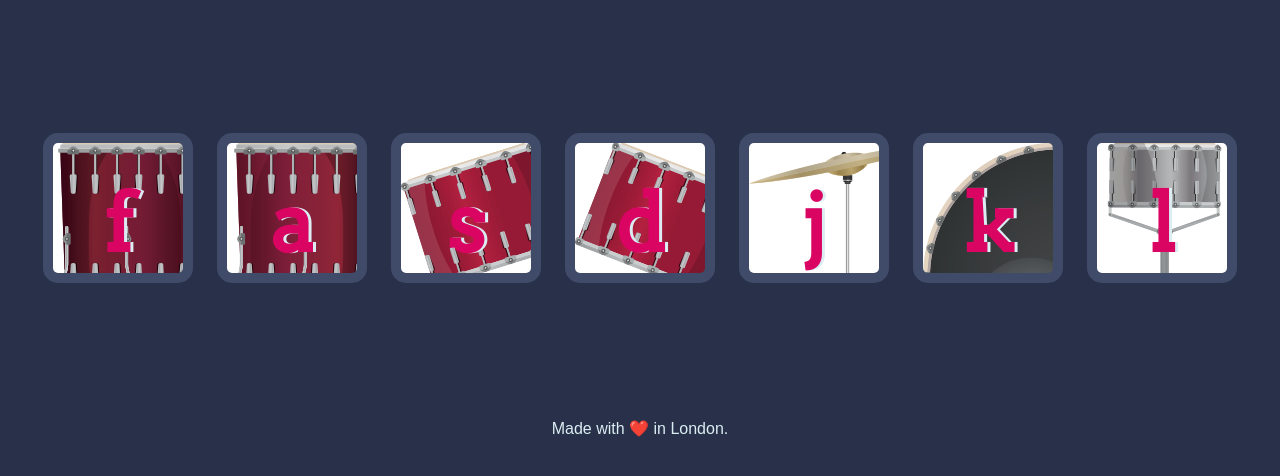
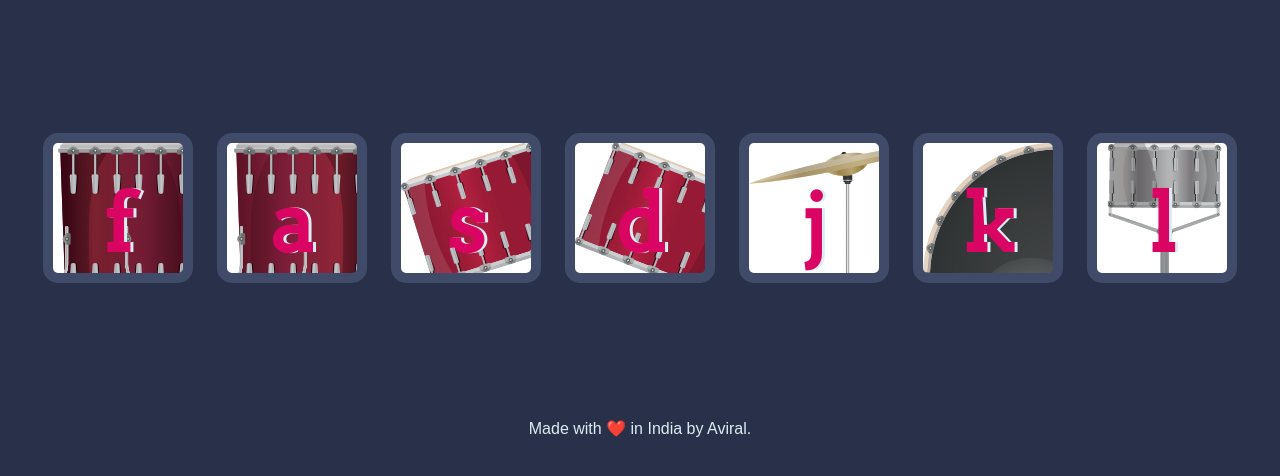
Before and after one commit to Aviral580/Drum_Site, a plain HTML site: page index.html in a window 1280 px wide. Shown: the part 156-632 px from the top of the page. Drawn offline with Linux system fonts and the light colour scheme.

Commit message:
index.html

```diff
--- a/index.html
+++ b/index.html
@@ -23,7 +23,7 @@
 
 
   <footer>
-    Made with ❤️ in London.
+    Made with ❤️ in India by Aviral.
   </footer>
   <script src="./index.js"></script>
 </body>
```
